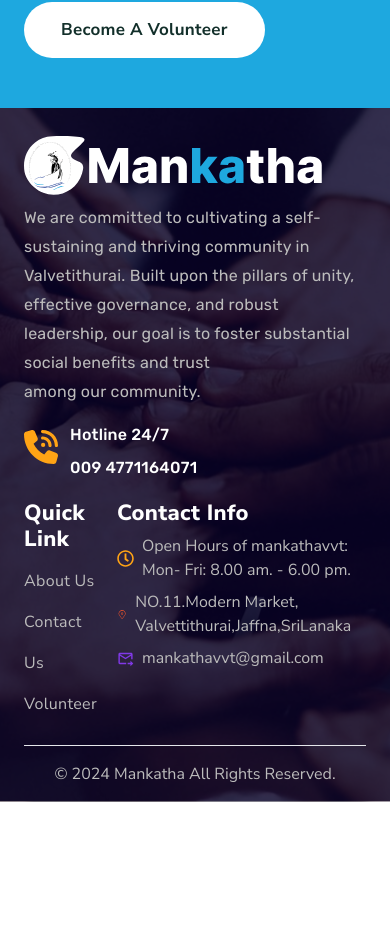
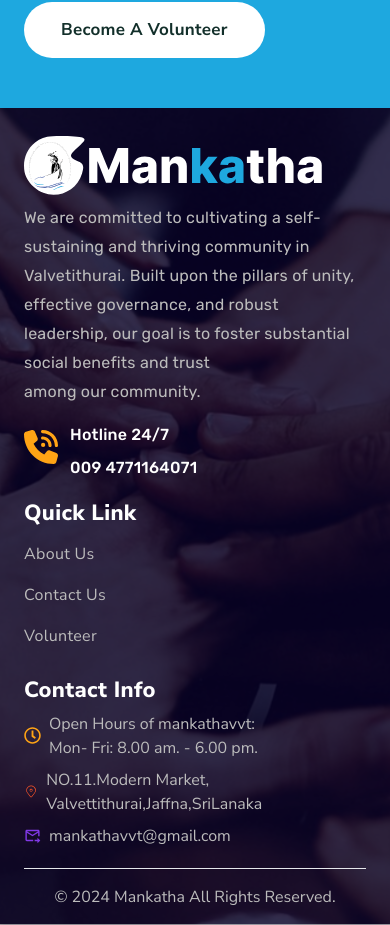
Before and after one commit to MrbadMiro/Care, a React (Vite) app: page /donate in a window 390 px wide. Shown: the part 2905-3830 px from the top of the page. Before the commit the page ends 3707 px from the top, so only its background shows below. Built offline with nearby package versions, Linux system fonts and the light colour scheme; what tailwindcss-animatecss, tailwindcss-debug-screens would draw is missing.

Commit message:
Hero Section

```diff
--- a/src/components/Footer.jsx
+++ b/src/components/Footer.jsx
@@ -68,9 +68,9 @@
 						{/* top div */}
 
 						{/* Second Div */}
-						<div className="grid md:grid-cols-4 gap-3 items-start justify-between mt-2 py-5">
+						<div className="grid  md:grid-cols-4 gap-3 items-start justify-between mt-2 py-5">
 							{/* 1st div */}
-							<div className="flex flex-col col-span-2	 items-start">
+							<div className="flex flex-col md:col-span-2	 items-start">
 								<img src={logo} alt="" />
 								<p className="font-rubik font-normal text-[#BCBCBC] text-[16px] leading-[29px] tracking-[0.24px] mt-2 text-wrap">
 									We are committed to cultivating a self-sustaining and thriving
```
